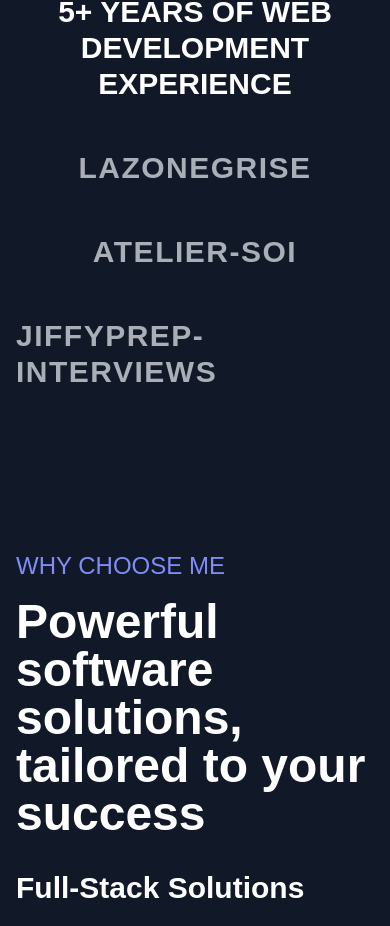
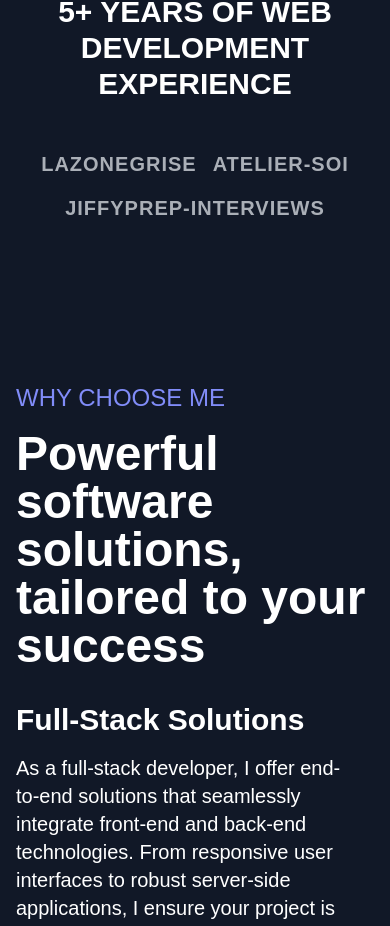
Before and after one commit to gabrielontech/portfolio_new, a Next.js app: page / in a window 390 px wide. Shown: the part 1748-2674 px from the top of the page. Built offline with nearby package versions, Linux system fonts and the light colour scheme.

Commit message:
fix presentation

```diff
--- a/components/presentation/presentationPageSection.tsx
+++ b/components/presentation/presentationPageSection.tsx
@@ -37,14 +37,14 @@
           </h2>
         </div>
 
-        <div className="flex flex-wrap justify-center items-center gap-12">
-          <span className="text-3xl font-extrabold tracking-wider text-gray-300 opacity-80 hover:opacity-100 transition-opacity duration-200">
+        <div className="flex flex-wrap justify-center items-center gap-4 md:gap-12">
+          <span className="text-xl md:text-3xl font-extrabold tracking-wider text-gray-300 opacity-80 hover:opacity-100 transition-opacity duration-200">
             LAZONEGRISE
           </span>
-          <span className="text-3xl font-extrabold tracking-wider text-gray-300 opacity-80 hover:opacity-100 transition-opacity duration-200">
+          <span className="text-xl md:text-3xl font-extrabold tracking-wider text-gray-300 opacity-80 hover:opacity-100 transition-opacity duration-200">
             ATELIER-SOI
           </span>
-          <span className="text-3xl font-extrabold tracking-wider text-gray-300 opacity-80 hover:opacity-100 transition-opacity duration-200">
+          <span className="text-xl md:text-3xl font-extrabold tracking-wider text-gray-300 opacity-80 hover:opacity-100 transition-opacity duration-200">
             JIFFYPREP-INTERVIEWS
           </span>
         </div>
```
